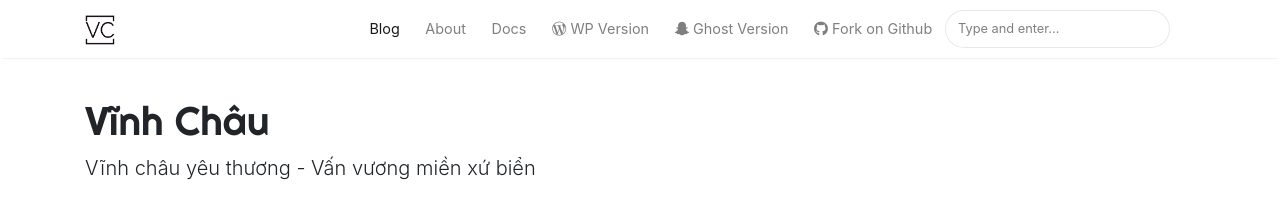
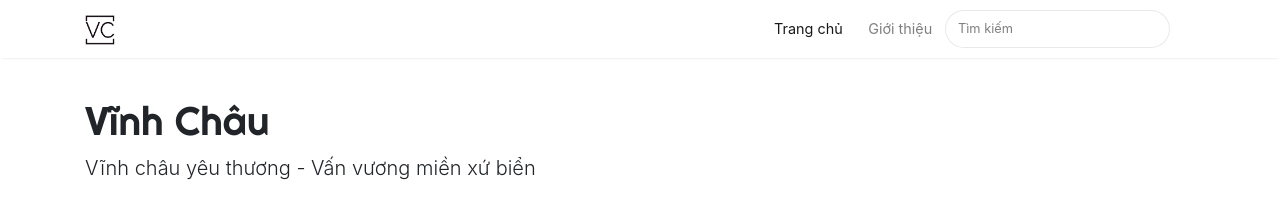
Before and after one commit to txvinhchau/txvinhchau.github.io, a Jekyll site: the page built from index.html, in a window 1280 px wide. Shown: the top 211 px of the page. Built offline with Jekyll 4.4.1, drawn with Linux system fonts in a browser that asks for light colours; nearby versions of some CDN libraries; the list of posts is cut into pages by our own code.

Commit message:
edit header

```diff
--- a/_includes/search-lunr.html
+++ b/_includes/search-lunr.html
@@ -11,7 +11,7 @@
 
 
 <form class="bd-search" onSubmit="return lunr_search(document.getElementById('lunrsearch').value);">
-    <input type="text" class="form-control text-small launch-modal-search" id="lunrsearch" name="q" maxlength="255" value="" placeholder="Type and enter..."/>
+    <input type="text" class="form-control text-small launch-modal-search" id="lunrsearch" name="q" maxlength="255" value="" placeholder="Tìm kiếm"/>
 </form>
 
 <div id="lunrsearchresults">
--- a/_layouts/default.html
+++ b/_layouts/default.html
@@ -68,27 +68,11 @@ ga('send', 'pageview');
                 {% else %}
                 <li class="nav-item">
                 {% endif %}
-                <a class="nav-link" href="{{ site.baseurl }}/index.html">Blog</a>
+                <a class="nav-link" href="{{ site.baseurl }}/index.html">Trang chủ</a>
                 </li>
 
                 <li class="nav-item">
-                <a class="nav-link" href="{{ site.baseurl }}/about">About</a>
-                </li>
-
-                <li class="nav-item">
-                <a target="_blank" class="nav-link" href="https://bootstrapstarter.com/bootstrap-templates/template-mediumish-bootstrap-jekyll/"> Docs</a>
-                </li>
-
-                <li class="nav-item">
-                <a target="_blank" class="nav-link" href="https://www.wowthemes.net/themes/mediumish-wordpress/"><i class="fab fa-wordpress-simple"></i> WP Version</a>
-                </li>
-
-                <li class="nav-item">
-                <a target="_blank" class="nav-link" href="https://www.wowthemes.net/themes/mediumish-ghost/"><i class="fab fa-snapchat-ghost"></i> Ghost Version</a>
-                </li>
-
-                <li class="nav-item">
-                <a target="_blank" class="nav-link" href="https://github.com/wowthemesnet/mediumish-theme-jekyll"><i class="fab fa-github"></i> Fork on Github</a>
+                <a class="nav-link" href="{{ site.baseurl }}/about">Giới thiệu</a>
                 </li>
 
                 {% include search-lunr.html %}
```
